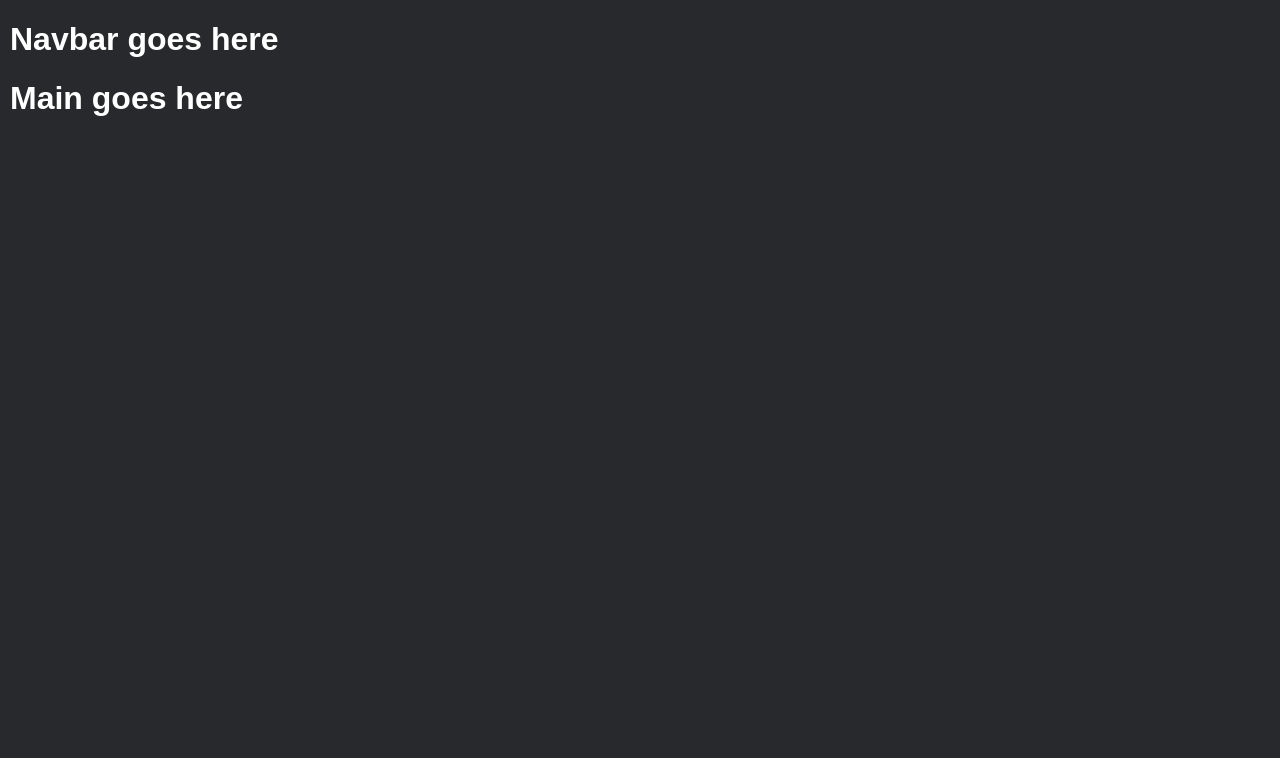
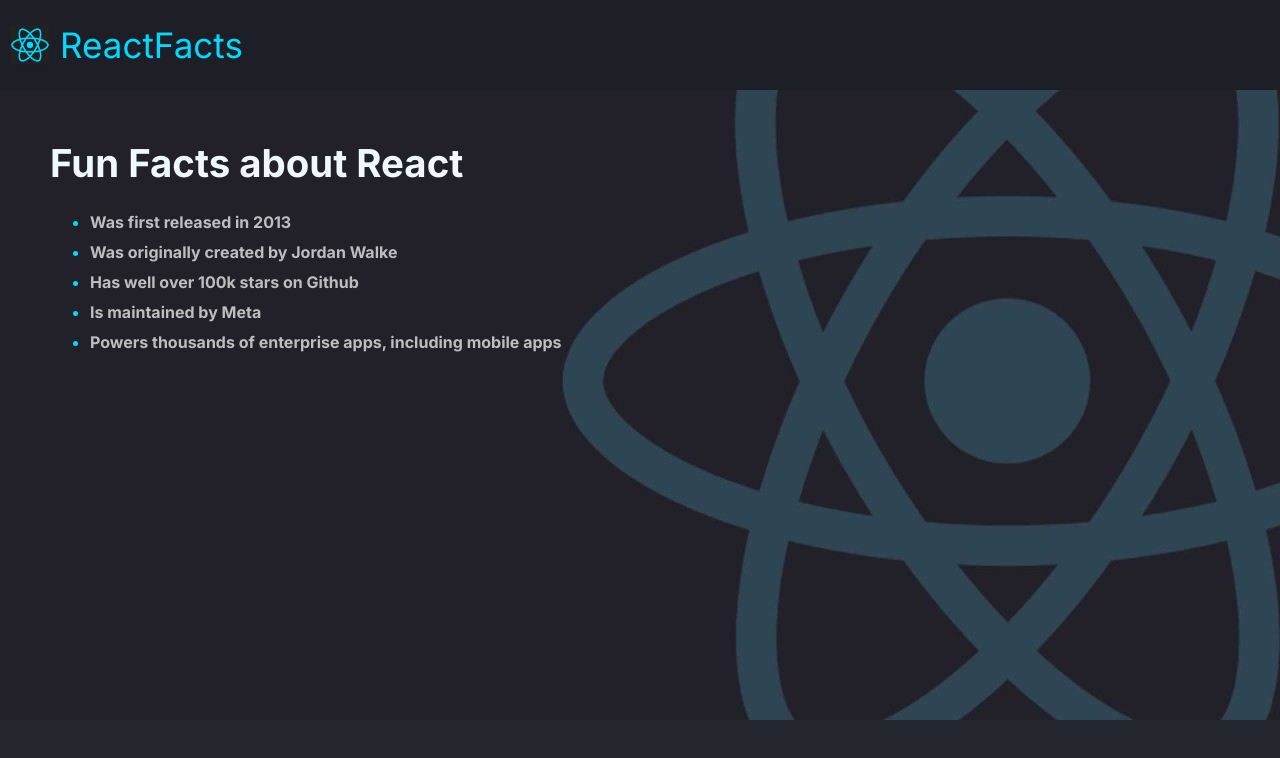
Before and after one commit to leantos/react_facts, a React (Vite) app: page / in a window 1280 px wide. Shown: the top 758 px of the page. Built offline with nearby package versions, Linux system fonts and the light colour scheme.

Commit message:
Finished all UI Decorations

```diff
--- a/index.html
+++ b/index.html
@@ -5,8 +5,8 @@
     <link rel="icon" type="image/svg+xml" href="./react.webp" />
     <meta name="viewport" content="width=device-width, initial-scale=1.0" />
     <link rel="preconnect" href="https://fonts.googleapis.com">
-    <link rel="preconnect" href="https://fonts.gstatic.com" crossorigin>
-    <link href="https://fonts.googleapis.com/css2?family=Inter:ital,opsz,wght@0,14..32,100..900;1,14..32,100..900&display=swap" rel="stylesheet">
+<link rel="preconnect" href="https://fonts.gstatic.com" crossorigin>
+<link href="https://fonts.googleapis.com/css2?family=Inter:ital,opsz,wght@0,14..32,100..900;1,14..32,100..900&display=swap" rel="stylesheet">
     <title>ReactFacts</title>
   </head>
   <body>
--- a/src/components/Main.jsx
+++ b/src/components/Main.jsx
@@ -1,7 +1,16 @@
 export function Main(){
     return(
-    <>
-        <h1>Main goes here</h1>
-    </>
+    <main className="facts">
+        <h1 className="heading">
+            Fun Facts about React
+        </h1>
+        <ul className="list">
+            <li>Was first released in 2013</li>
+            <li>Was originally created by Jordan Walke</li>
+            <li>Has well over 100k stars on Github</li>
+            <li>Is maintained by Meta</li>
+            <li>Powers thousands of enterprise apps, including mobile apps</li>
+        </ul>
+    </main>
     )
 }
--- a/src/components/NavBar.jsx
+++ b/src/components/NavBar.jsx
@@ -1,7 +1,10 @@
 export function NavBar(){
     return(
-        <>
-            <h1>Navbar goes here</h1>
-        </>
+        <header className="header">
+            <nav className="navbar">
+                <img src="/src/assets/react.webp" className="logo" />
+                <span className="title">ReactFacts</span>
+            </nav>
+        </header>
     )
 }
--- a/src/index.css
+++ b/src/index.css
@@ -1,34 +1,54 @@
-body{
-  font-family: Arial, Helvetica, sans-serif;
-  background: #27292c;
-  color: #ffffff;
-  margin: 10px;
+*{
+  box-sizing: border-box;
 }
 
-.nav-list{
-  list-style: none;
+body{
+  background-image: url(/src/assets/reactbg.jpg);
+  background-position: center;
+  background-position-y: top;
+  background-repeat: no-repeat;
+  background-color: #24282e;
+  margin: 0;
+  font-family: Inter,sans-serif;
+}
+
+.title{
+  color: #01dafe;
+  font-size: 35px;
+  margin-left: 10px;
+}
+
+.logo{
+  margin-left: 10px;
+  width: 40px;
+}
+
+.navbar{
+  background-color: #1e1f26;
   display: flex;
+  align-items: center;
+  height: 90px;
 }
 
 .header{
-  padding: 15px;
-  display: flex;
-  align-items: center;
-  justify-content: space-between;
-  background-color: black;
+  height: 100%;
 }
 
-.nav-list li{
-  font-size: 1.1rem;
-  margin-left: 20px;
+.facts{
+  margin: 50px;
 }
 
-.logo{
-  width: 55px;
+.heading{
+  color: aliceblue;
+  font-size: 2.4rem;
 }
 
-.footer{
-  padding: 15px;
-  text-align: center;
-  background-color: rgba(0, 0, 0, 0.584);
+.list > li{
+  color: rgb(190, 190, 190);
+  margin-block: 10px;
+  font-weight: bold;
 }
+
+.list > li::marker{
+  color: #01dafe;
+}
```
Also changed, not shown: src/assets/react.webp (renamed from react.webp), src/assets/reactbg.jpg (added).
